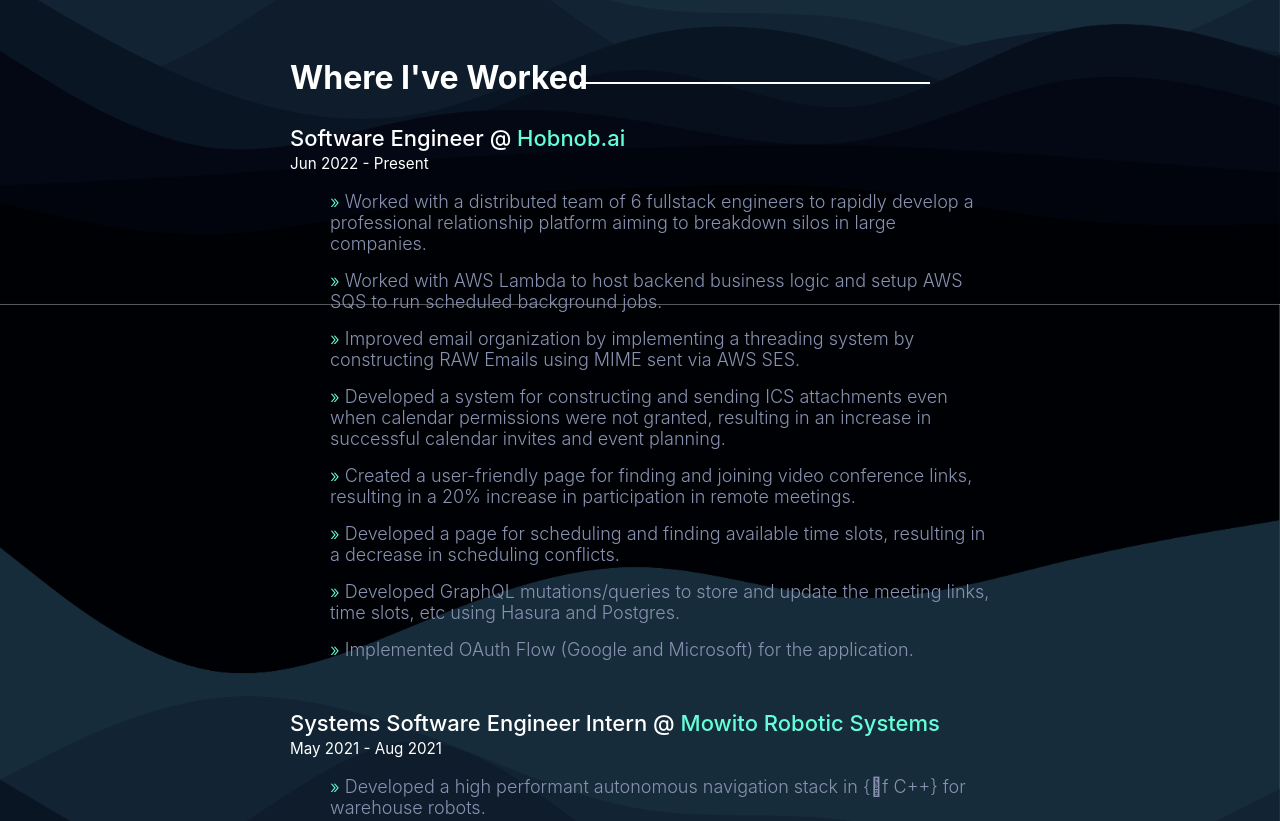
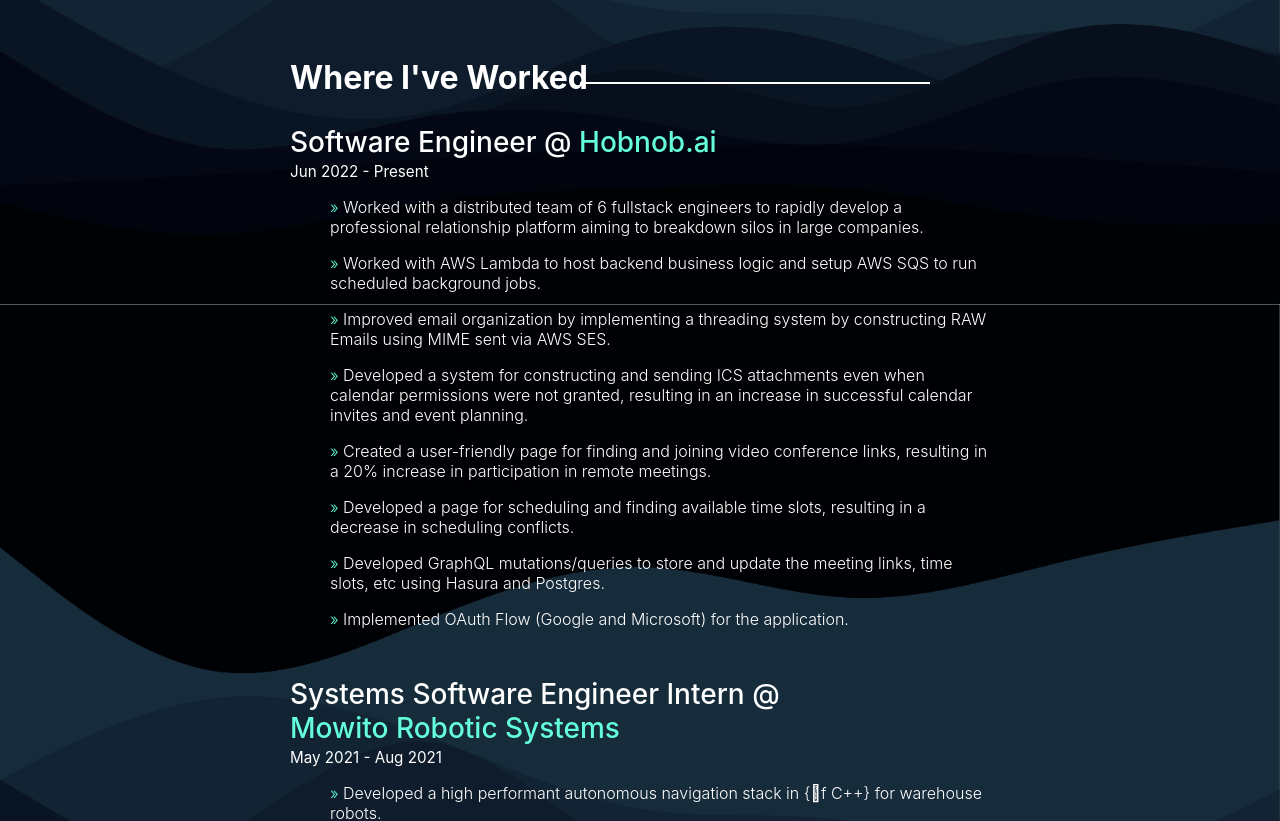
Before and after one commit to Shanki5/shankrith-portfolio, a React (Create React App) app: page / in a window 1280 px wide. Shown: the part 1300-2121 px from the top of the page. Built offline with nearby package versions, Linux system fonts and the light colour scheme.

Commit message:
basic themeing

```diff
--- a/src/App.tsx
+++ b/src/App.tsx
@@ -8,6 +8,8 @@
 import { ContactSection } from './Containers/Contact/Index';
 import { Footer } from './Components/Footer';
 import { HeroView } from './Containers/Hero/Index';
+import { ThemeProvider } from 'styled-components';
+import { defaultTheme } from './theme';
 
 const AppContainer = styled.div`
   width: 100%;
@@ -29,6 +31,7 @@
 
 function App() {
   return (
+    <ThemeProvider theme={defaultTheme}>
       <AppContainer>
         <Navbar />
         <BodyContainer >
@@ -42,6 +45,7 @@
 
         <Footer />
       </AppContainer>
+    </ThemeProvider>
   );
 }
 
--- a/src/Containers/About/Index.tsx
+++ b/src/Containers/About/Index.tsx
@@ -14,7 +14,7 @@
     color: white;
 `;
 const Heading2 = styled.h2`
-    font-size: 32px;
+    font-size: 2rem;
     position: relative;
     &::after{
         content: "";
--- a/src/Containers/Contact/Index.tsx
+++ b/src/Containers/Contact/Index.tsx
@@ -17,7 +17,7 @@
   `;
 
 const Heading2 = styled.h2`
-font-size: 32px;
+font-size: 2rem;
 position: relative;
 `;
 
--- a/src/Containers/Hero/Index.tsx
+++ b/src/Containers/Hero/Index.tsx
@@ -9,8 +9,12 @@
     min-height: 70vh;
 `
 const Heading1 = styled.h1`
-    font-size: 16px;
-    color:  #64ffda;
+    ${props => {
+        return (`
+        color: ${props.theme.palette.primary.main};
+        `)
+    }}
+    font-size: 1rem;
 `;
 const Heading2 = styled.h2`
     font-size: 80px;
--- a/src/Containers/Projects/Index.tsx
+++ b/src/Containers/Projects/Index.tsx
@@ -19,7 +19,7 @@
 `;
 
 const Heading2 = styled.h2`
-    font-size: 32px;
+    font-size: 2rem;
     position: relative;
     &::after{
         content: "";
--- a/src/Containers/Projects/project.tsx
+++ b/src/Containers/Projects/project.tsx
@@ -99,7 +99,7 @@
 `;
 
 const ProjectHeading = styled.h3`
-  font-size: 28px;
+  font-size: 1.75rem;
   font-weight: 600;
 `;
 
--- a/src/Containers/Work/Index.tsx
+++ b/src/Containers/Work/Index.tsx
@@ -10,7 +10,7 @@
 `;
 
 const Heading2 = styled.h2`
-    font-size: 32px;
+    font-size: 2rem;
     position: relative;
     &::after{
         content: "";
--- a/src/Containers/Work/work.tsx
+++ b/src/Containers/Work/work.tsx
@@ -22,7 +22,7 @@
 
 const Heading = styled.h3`
     margin: 0;
-    font-size: 22px;
+    font-size: 1.75rem;
     font-weight: 500;
 `
 const DateRange = styled.p`
@@ -35,11 +35,14 @@
     month: 'short',
 }
 
+
 const StyledListElement = styled.li`
     &::before{
         content: "» ";
-        color: #64ffda;
         position: relative;
+        ${props => {
+        return (`color: ${props.theme.palette.primary.main};`)
+    }}
     }
 `
 const GridList = styled.ul`
@@ -47,9 +50,9 @@
     display: flex;
     flex-direction: column;
     gap: 1rem;
-    font-size: 18px;
+    font-size: 1rem;
     font-weight: 300;
-    color: rgb(136, 146, 176);
+    /* color: rgb(136, 146, 176); */
 
 `
 
--- /dev/null
+++ b/src/theme.ts
@@ -0,0 +1,32 @@
+import { DefaultTheme } from 'styled-components'
+export const defaultTheme: DefaultTheme = {
+    borderRadius: '4px',
+    palette: {
+        common: {
+            main: '#726a95',
+            light: '#ffffff',
+            dark: '#000000'
+        },
+        primary: {
+            main: '#64ffda',
+            light: '#ffffff',
+            dark: '#000000'
+        },
+        secondary: {
+            main: '#709fb0',
+            light: '#ffffff',
+            dark: '#000000'
+        }
+    },
+    font: {
+        body: {
+            size: '1rem'
+        },
+        heading: {
+            size: '2rem'
+        },
+        subHeading: {
+            size: '1.75rem'
+        },
+    }
+}
```
Also changed, not shown: src/styled.d.ts (added, +25 -0 lines). Lines whose indentation alone changed are shown as unchanged.
